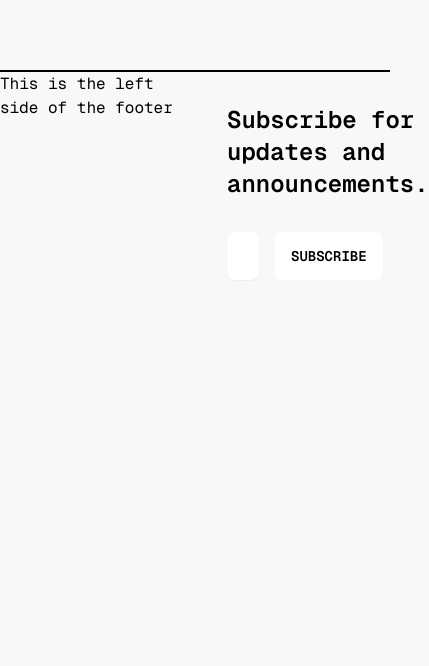
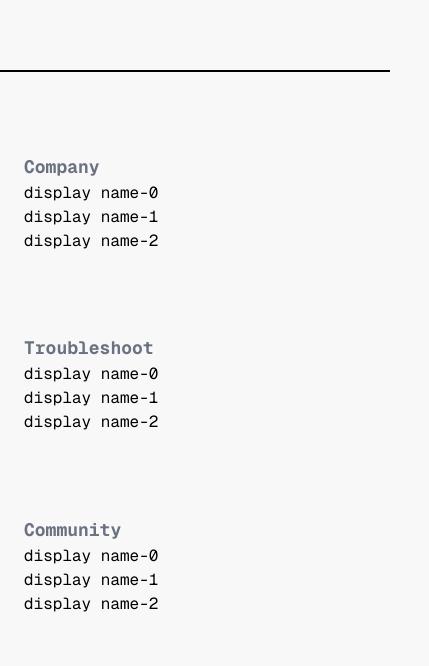
Before and after one commit to vtruo009/media-communication, a Next.js app: page / in a window 390 px wide. Shown: the part 872-1538 px from the top of the page, 429 px wide, since content can reach past the window. Before the commit the page ends 1153 px from the top, so only its background shows below. Built offline with nearby package versions, Linux system fonts and the light colour scheme; no server answers.

Commit message:
mobile friendly

```diff
--- a/app/(root)/policy-write-ups/page.tsx
+++ b/app/(root)/policy-write-ups/page.tsx
@@ -24,7 +24,7 @@ const PolicyWriteups = async ({
 						published={writeup.published}
 					/>
 				))}
-				<div className='pt-8'>
+				<div className='py-8'>
 					<PaginationWithLinks
 						totalCount={count}
 						pageSize={size}
--- a/app/layout.tsx
+++ b/app/layout.tsx
@@ -18,8 +18,10 @@ export default function RootLayout({
 	return (
 		<html lang='en'>
 			<body className='min-h-screen antialiased font-geist-mono bg-sea-salt'>
-				<Header />
-				<div className='min-h-screen'>{children}</div>
+				<div>
+					<Header />
+					<div className='min-h-screen'>{children}</div>
+				</div>
 				<Footer />
 				<Toaster richColors />
 			</body>
--- a/components/EmailSubscription.tsx
+++ b/components/EmailSubscription.tsx
@@ -34,10 +34,10 @@ const EmailSubscription = () => {
 	};
 
 	return (
-		<div className='w-1/2 flex flex-col items-start p-8'>
-			<h2 className='font-semibold text-2xl mb-8'>
+		<div className='flex flex-col items-start'>
+			<h4 className='font-semibold text-2xl mb-6 md:text-lg md:mb-4'>
 				Subscribe for updates and announcements.
-			</h2>
+			</h4>
 			<div className='w-full flex flex-row gap-x-4'>
 				<Input
 					placeholder='example@email.com'
--- a/components/Footer.tsx
+++ b/components/Footer.tsx
@@ -1,11 +1,76 @@
 import React from 'react';
 import EmailSubscription from './EmailSubscription';
+import Link from 'next/link';
+
+const Section = ({ label }: { label: string }) => {
+	const allLinks: { [key: string]: { url: string; display: string }[] } = {
+		company: [
+			{
+				url: '',
+				display: `display name`,
+			},
+			{
+				url: '',
+				display: `display name`,
+			},
+			{
+				url: '',
+				display: `display name`,
+			},
+		],
+		troubleshoot: [
+			{
+				url: '',
+				display: `display name`,
+			},
+			{
+				url: '',
+				display: `display name`,
+			},
+			{
+				url: '',
+				display: `display name`,
+			},
+		],
+		community: [
+			{
+				url: '',
+				display: `display name`,
+			},
+			{
+				url: '',
+				display: `display name`,
+			},
+			{
+				url: '',
+				display: `display name`,
+			},
+		],
+	};
+
+	return (
+		<div className='md:max-lg:row-span-1 md:max-lg:p-4'>
+			<h4 className='text-lg font-bold text-gray-500 capitalize'>{label}</h4>
+			<ul>
+				{allLinks[label].map((link, i) => (
+					<li key={`${label}-${i}`}>
+						<Link href={link.url}>{`${link.display}-${i}`}</Link>
+					</li>
+				))}
+			</ul>
+		</div>
+	);
+};
 
 const Footer = () => {
 	return (
-		<footer className='w-full h-[25vh] min-2xl:h-[15vh] flex flex-row border-t-2'>
-			<div className='w-1/2'>This is the left side of the footer</div>
-			<EmailSubscription />
+		<footer className='w-full h-screen flex flex-col justify-evenly items-start border-t-2 px-6 md:max-lg:md:grid md:h-fit md:max-lg:grid-cols-2 md:py-6 lg:flex-row lg:py-8'>
+			<Section label='company' />
+			<Section label='troubleshoot' />
+			<Section label='community' />
+			<div className='md:max-lg:row-span-1 md:max-lg:p-4'>
+				<EmailSubscription />
+			</div>
 		</footer>
 	);
 };
```
